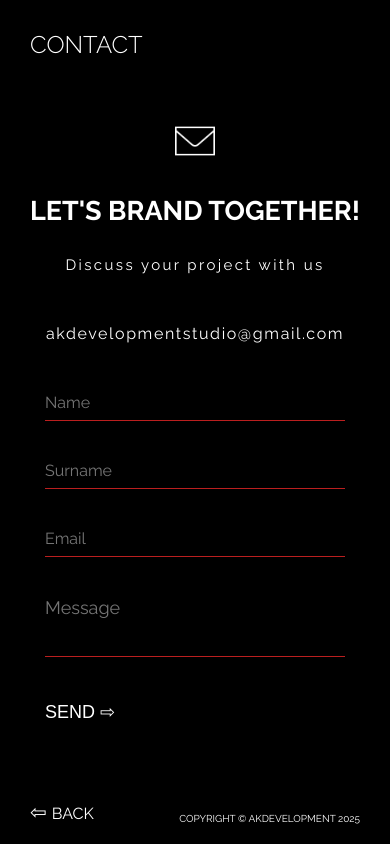
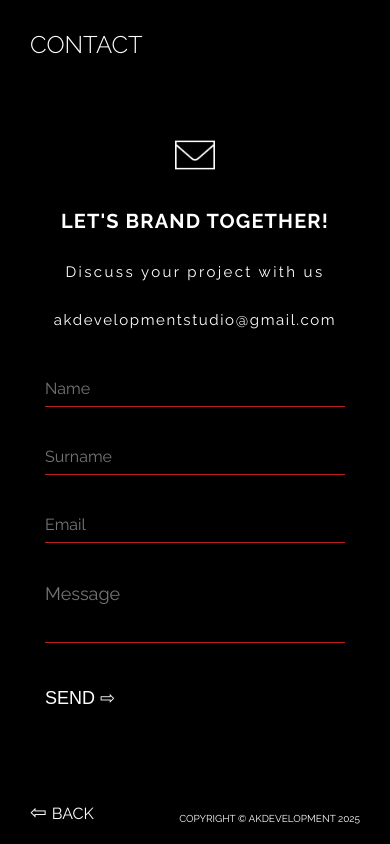
Before and after one commit to ajkirwan1/ak-nextjs, a Next.js app: page /contact in a window 390 px wide. Built offline with nearby package versions, Linux system fonts and the light colour scheme.

Commit message:
commitedonfridayevening

```diff
--- a/app/components/ui/contactForm.js
+++ b/app/components/ui/contactForm.js
@@ -93,7 +93,7 @@ export default function ContactForm() {
             <p>{state.validationErrors.message}</p>
           )}
           {isPending ? (
-            <p>Your message is pending......</p>
+            <p>Your message is pending...</p>
           ) : (
             <button disabled={isPending} type="submit">
               Send <span>⇨</span>
--- a/app/contact/page.module.css
+++ b/app/contact/page.module.css
@@ -83,7 +83,7 @@ a.secondary {
 }
 
 .envelope {
-  width: 60px;
+  width: 50px;
   height: auto;
 }
 .letsTalk {
@@ -98,6 +98,7 @@ a.secondary {
   font-size: 27px;
   margin-top: 30px;
   margin-bottom: 30px;
+  letter-spacing: 0.07rem;
 }
 
 .backButton {
@@ -246,8 +247,8 @@ a.secondary {
     margin-top: 25px;
   }
   .email {
-    font-size: 16px;
-    margin-top: 50px;
+    font-size: 15px;
+    margin-top: 30px;
   }
   .contactColumns {
     flex-direction: column;
@@ -300,3 +301,8 @@ a.secondary {
     filter: invert();
   }
 }
+@media (max-width: 600px) {
+  .header h1 {
+    font-size: 20px;
+  }
+}
```
